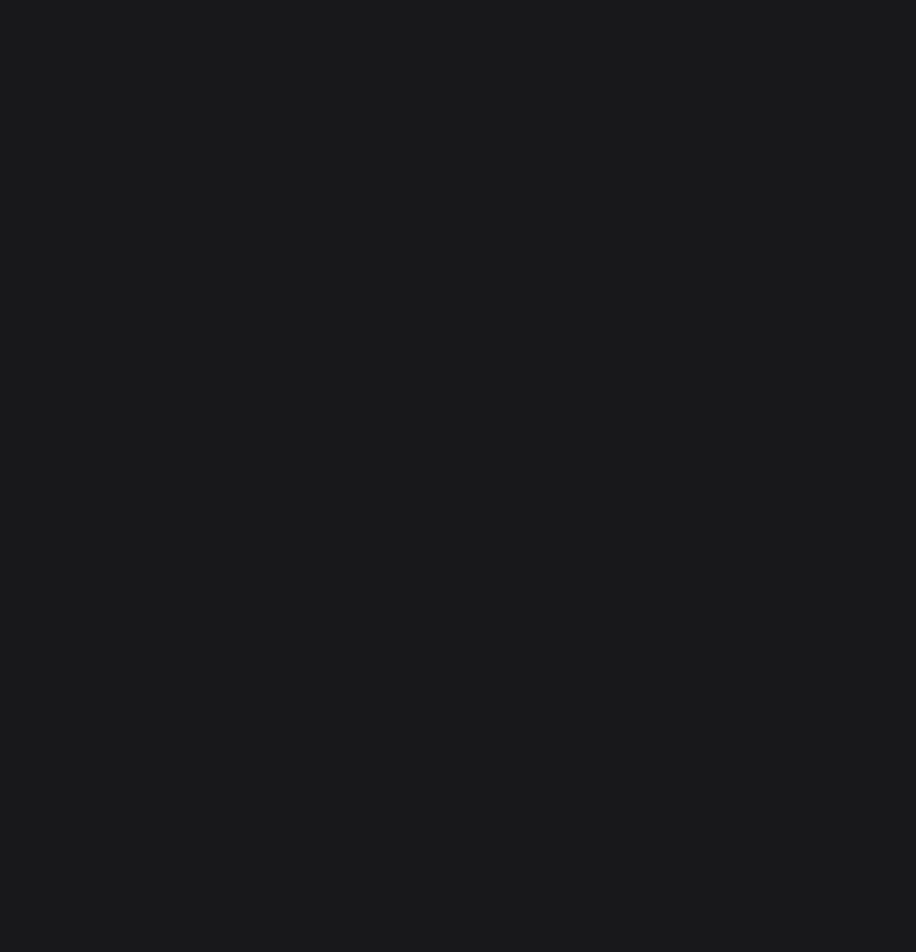
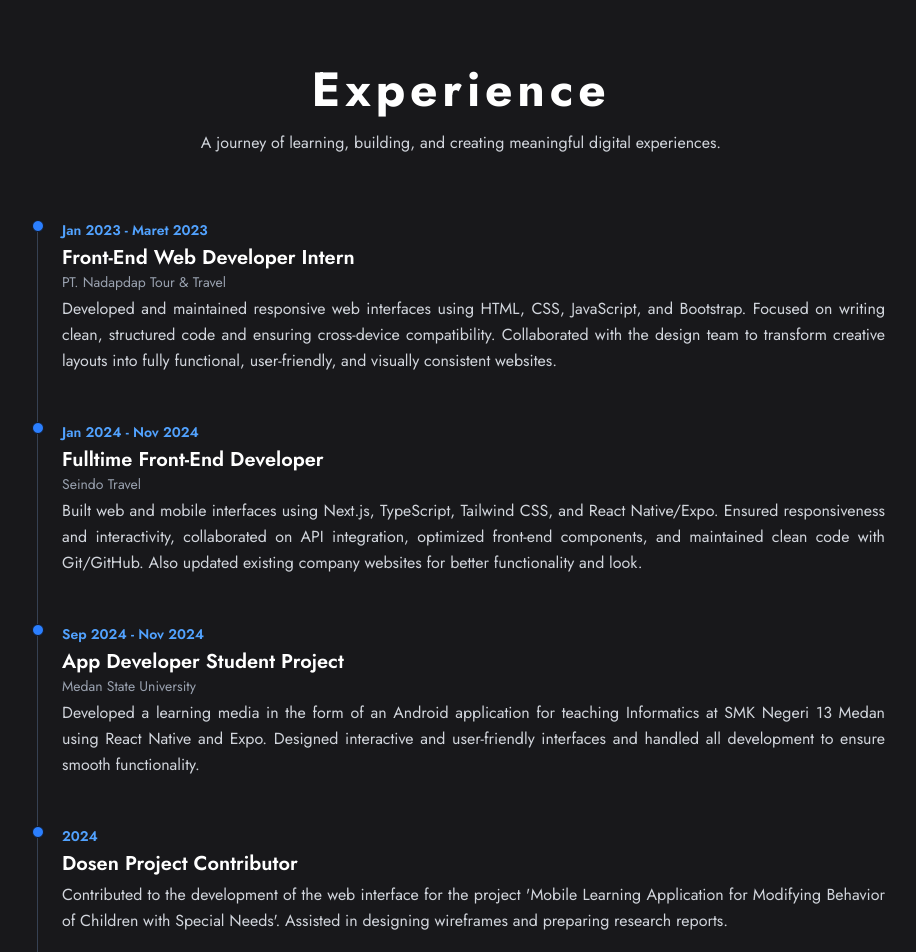
Before and after one commit to Kevinnfs/My-Portfolio, a React (Vite) app: page / in a window 1280 px wide. Shown: the part 1360-2312 px from the top of the page, without its empty margins (179-1095 px from the left). Before the commit the page ends 1346 px from the top, so only its background shows below. Built offline with nearby package versions, Linux system fonts and the light colour scheme.

Commit message:
until experience

```diff
--- /dev/null
+++ b/src/Experience.jsx
@@ -0,0 +1,68 @@
+export default function Experience() {
+  const experiences = [
+    {
+      year: "Jan 2023 - Maret 2023",
+      title: "Front-End Web Developer Intern",
+      company: "PT. Nadapdap Tour & Travel",
+      description:
+        "Developed and maintained responsive web interfaces using HTML, CSS, JavaScript, and Bootstrap. Focused on writing clean, structured code and ensuring cross-device compatibility. Collaborated with the design team to transform creative layouts into fully functional, user-friendly, and visually consistent websites.",
+    },
+    {
+      year: "Jan 2024 - Nov 2024",
+      title: "Fulltime Front-End Developer",
+      company: "Seindo Travel",
+      description:
+        "Built web and mobile interfaces using Next.js, TypeScript, Tailwind CSS, and React Native/Expo. Ensured responsiveness and interactivity, collaborated on API integration, optimized front-end components, and maintained clean code with Git/GitHub. Also updated existing company websites for better functionality and look.",
+    },
+    {
+      year: "Sep 2024 - Nov 2024",
+      title: "App Developer Student Project",
+      company: "Medan State University",
+      description:
+        "Developed a learning media in the form of an Android application for teaching Informatics at SMK Negeri 13 Medan using React Native and Expo. Designed interactive and user-friendly interfaces and handled all development to ensure smooth functionality.",
+    },
+    {
+      year: "2024",
+      title: "Dosen Project Contributor",
+      description:
+        "Contributed to the development of the web interface for the project 'Mobile Learning Application for Modifying Behavior of Children with Special Needs'. Assisted in designing wireframes and preparing research reports.",
+    },
+    {
+      year: "Jun 2025 - Sep 2025",
+      title: "SIMHAKI Web Wireframe",
+      company: "Universitas Negeri Medan",
+      description:
+        "Designed the wireframe for SIMHAKI (Intellectual Property Management Information System) and created research documentation to support system development.",
+    },
+  ];
+
+  return (
+    <div className="max-w-4xl mx-auto mt-20 px-6 text-white">
+      {/* Header */}
+      <div className="text-center mb-16">
+        <h1 className="text-4xl md:text-5xl font-bold tracking-widest mb-4">
+          Experience
+        </h1>
+        <p className="text-gray-300 max-w-2xl mx-auto leading-relaxed">
+          A journey of learning, building, and creating meaningful digital
+          experiences.
+        </p>
+      </div>
+
+      {/* Timeline */}
+      <div className="relative border-l border-gray-700">
+        {experiences.map((exp, index) => (
+          <div key={index} className="mb-12 ml-6">
+            <div className="absolute w-3 h-3 bg-blue-500 rounded-full -left-1.5 border border-gray-900"></div>
+            <p className="text-blue-400 text-sm font-semibold">{exp.year}</p>
+            <h3 className="text-xl font-semibold mt-1">{exp.title}</h3>
+            <p className="text-gray-400 text-sm mb-1">{exp.company}</p>
+            <p className="text-gray-300 leading-relaxed text-justify">
+              {exp.description}
+            </p>
+          </div>
+        ))}
+      </div>
+    </div>
+  );
+}
--- a/src/main.jsx
+++ b/src/main.jsx
@@ -5,6 +5,7 @@
 import Navbar from "./components/Navbar.jsx";
 import About from "./About.jsx";
 import Sidebar from "./components/Sidebar.jsx";
+import Experience from "./Experience.jsx";
 
 createRoot(document.getElementById("root")).render(
   <StrictMode>
@@ -13,6 +14,7 @@
       <Sidebar />
       <App />
       <About />
+      <Experience />
     </div>
   </StrictMode>
 );
```
